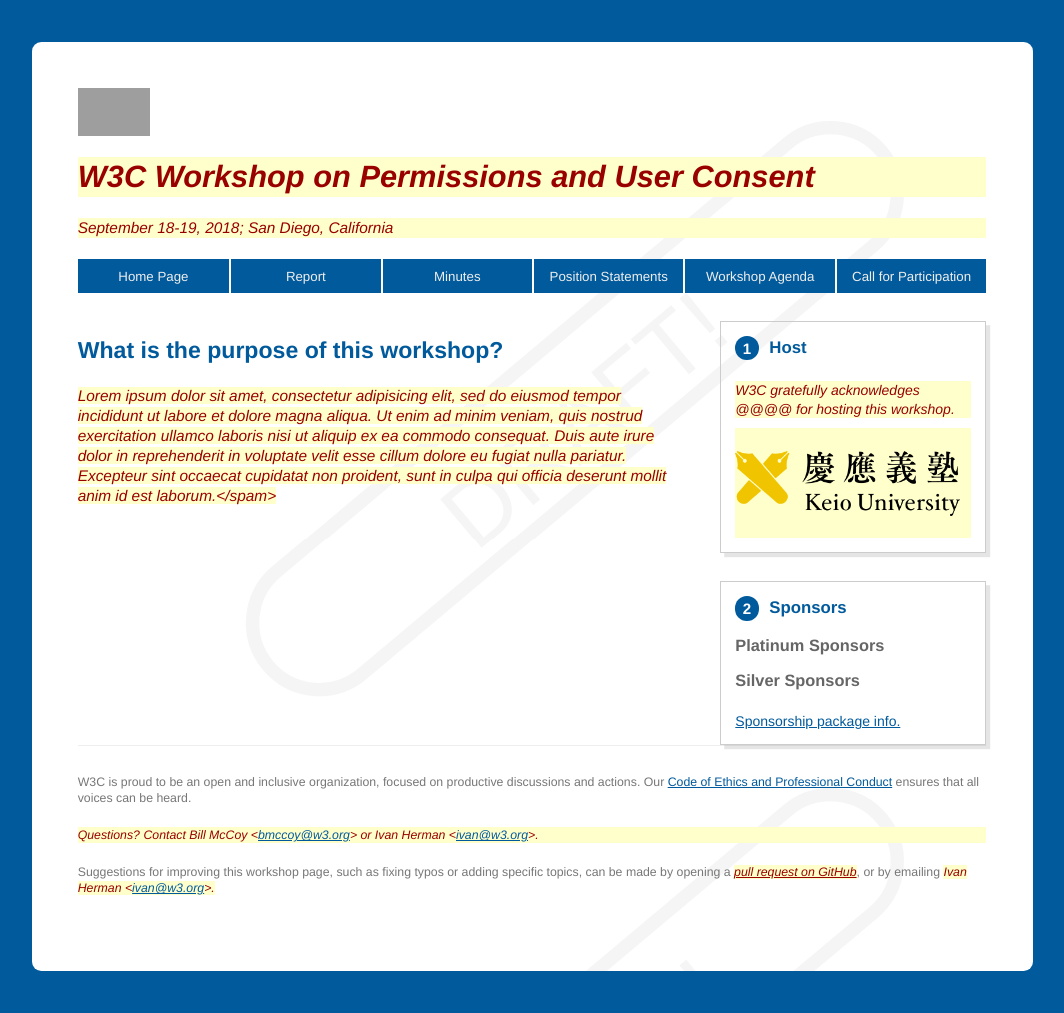
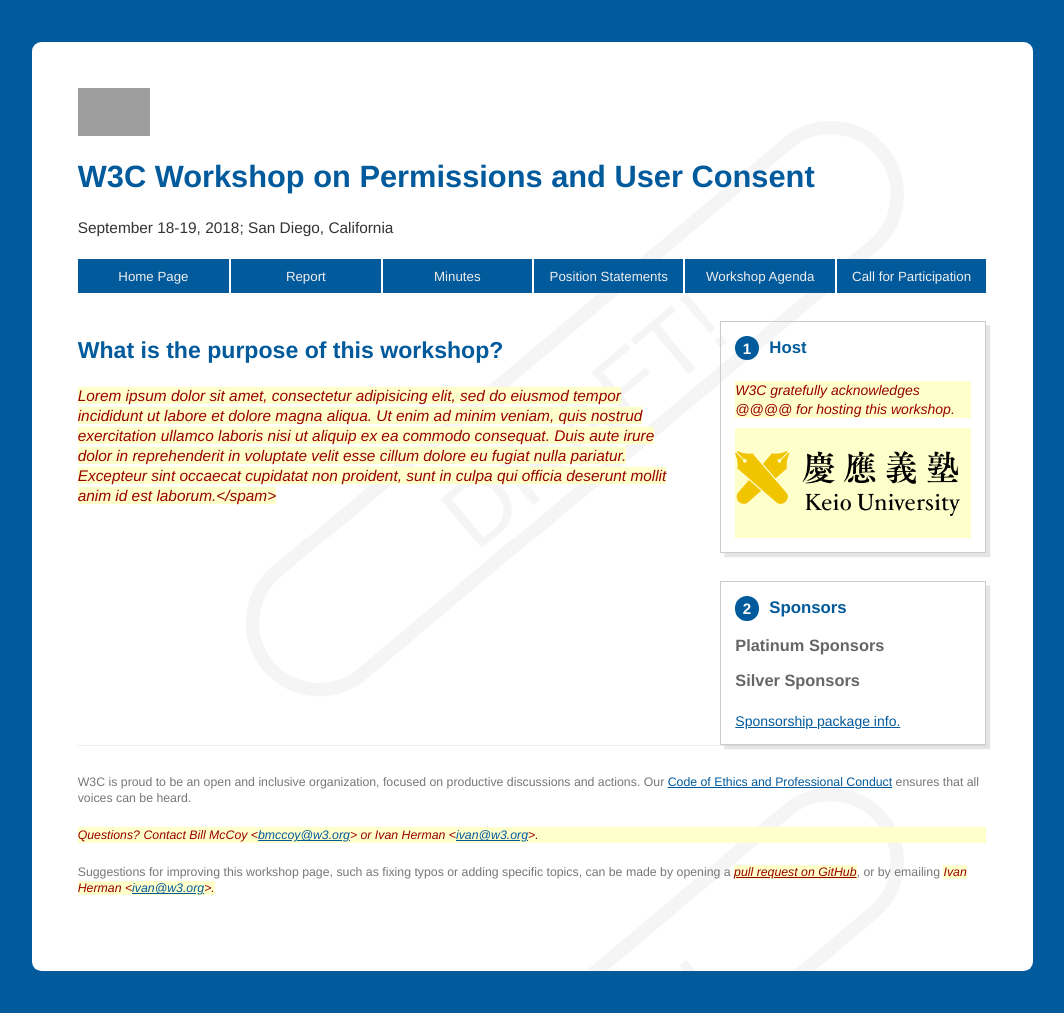
Before and after one commit to w3c/permissions-ws-2018, a Jekyll site: the page built from index.md, in a window 1280 px wide. Shown: the whole page, without its empty margins (108-1172 px from the left). Built offline with Jekyll 4.4.1, drawn with Linux system fonts in a browser that asks for light colours; our own code applies the rules of GitHub Pages for plain Markdown files; grey boxes are pictures that could not be loaded.

Commit message:
Update header.html

```diff
--- a/_includes/header.html
+++ b/_includes/header.html
@@ -2,8 +2,8 @@
     <p>
         <a href="https://www.w3.org/"><img alt="W3C" src="https://www.w3.org/Icons/w3c_home" height="48" width="72"></a>
     </p>
-    <h1 id="top" class="todo">W3C Workshop on Permissions and User Consent</h1>
-    <p class="todo">
+    <h1 id="top">W3C Workshop on Permissions and User Consent</h1>
+    <p>
         September 18-19, 2018; San Diego, California
     </p>
     <nav class="menu" id="menu">
```
